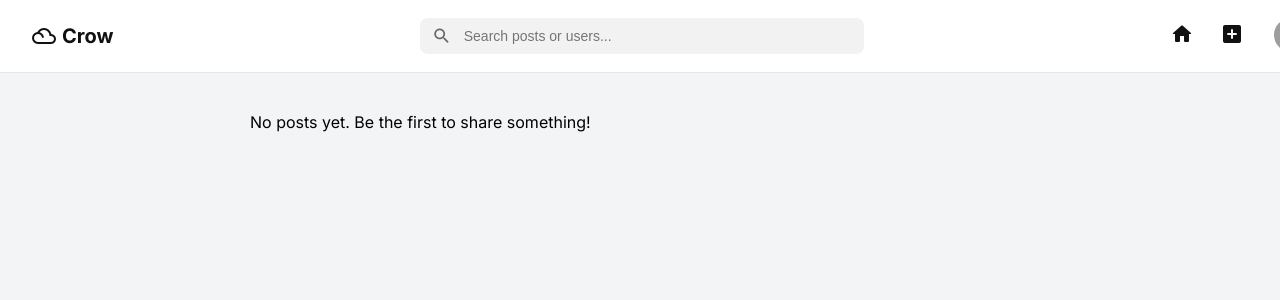
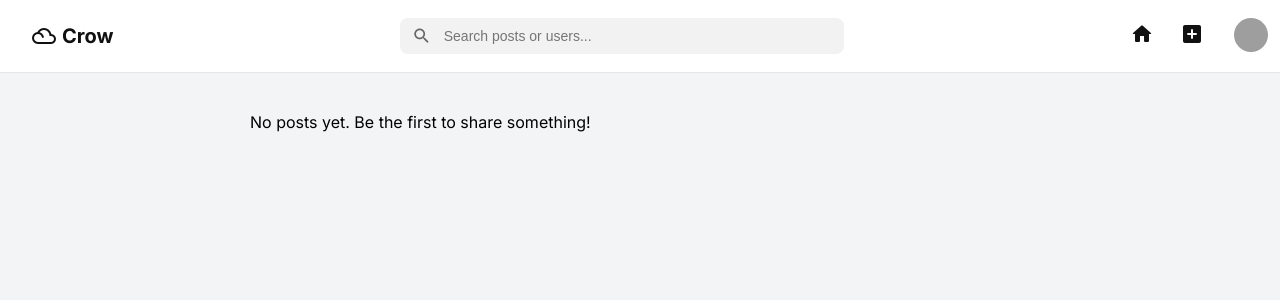
Before and after one commit to boneyphilip/crow, a Django app: page / in a window 1280 px wide. Shown: the top 300 px of the page. Run offline with Django 5.2, Linux system fonts and the light colour scheme; data that the repository does not hold is empty; grey boxes are pictures that could not be loaded.

Commit message:
Fix: Navbar right-side icons alignment by restoring padding-right to prevent icons from clipping.

```diff
--- a/posts/static/posts/css/navbar.css
+++ b/posts/static/posts/css/navbar.css
@@ -98,6 +98,7 @@ body {
   display: flex;
   align-items: center;
   gap: 26px;
+  padding-right: 40px;
 }
 
 /* ICON STYLE */
```
